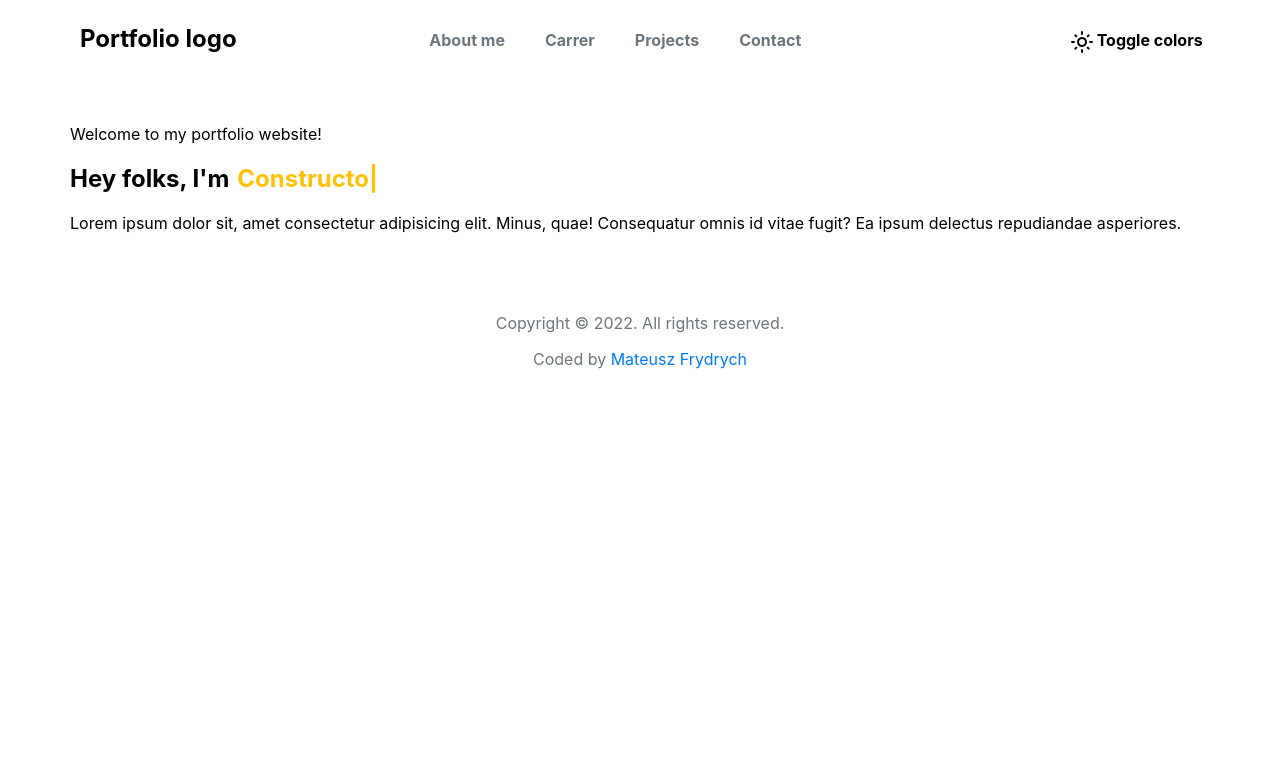
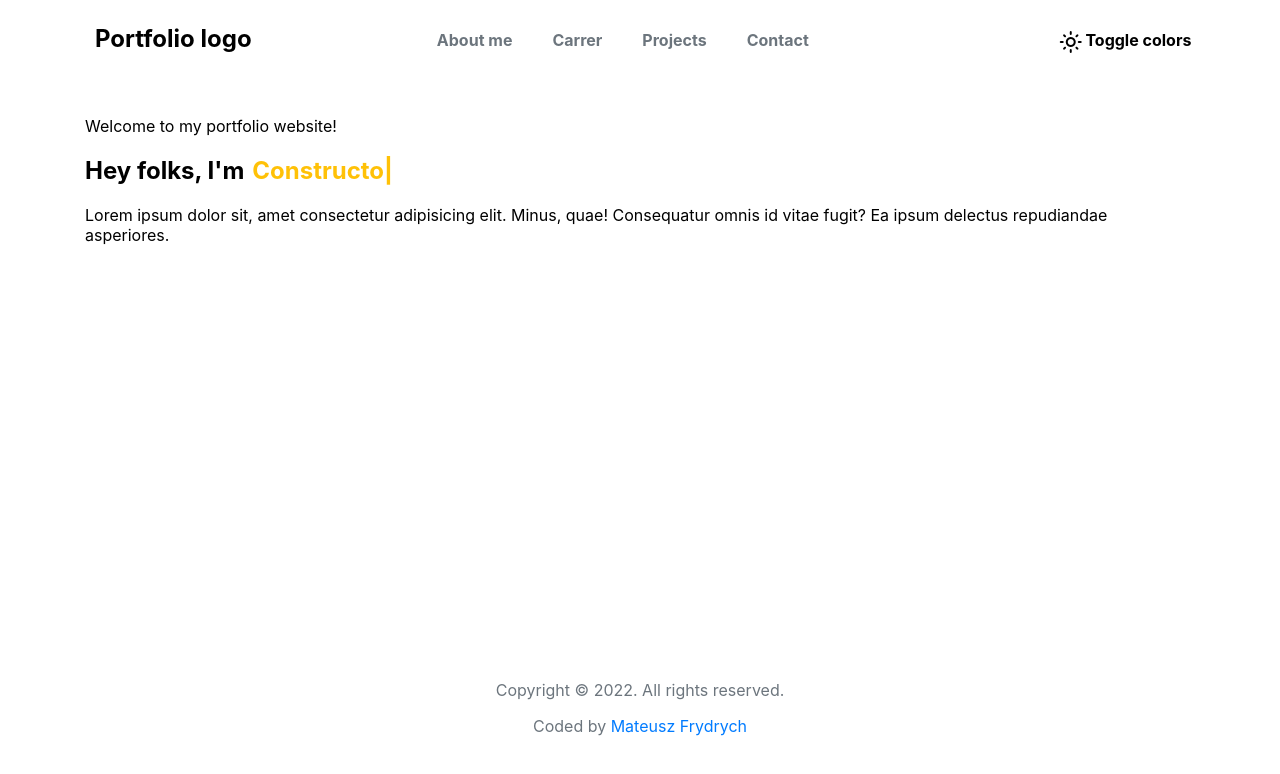
Before and after one commit to theWituch/Portfolio, a Vue app: page / in a window 1280 px wide. Shown: the top 774 px of the page. Built offline with nearby package versions, Linux system fonts and the light colour scheme.

Commit message:
Fix CSS styling on html, body and #app to properly postioning fottent on small content

```diff
--- a/src/App.vue
+++ b/src/App.vue
@@ -22,5 +22,9 @@ export default {
   font-family: var(--font-family-sans-serif);
   -webkit-font-smoothing: antialiased;
   -moz-osx-font-smoothing: grayscale;
+  margin: 0;
+  min-height: 100vh;
+  display: flex;
+  flex-direction: column;
 }
 </style>
--- a/src/assets/main.css
+++ b/src/assets/main.css
@@ -14,6 +14,16 @@ body {
   transition: color .15s ease;
 }
 
+html {
+  margin: 0;
+  height: 100%;
+}
+
+body {
+  margin: 0;
+  min-height: 100vh;
+}
+
 a {
   color: var(--gray);
   text-decoration: none;
@@ -25,6 +35,8 @@ a {
 .container {
   width: 100%;
   margin: 0 auto !important;
+  padding-right: 15px;
+  padding-left: 15px;
 }
 
 .flex {
```
